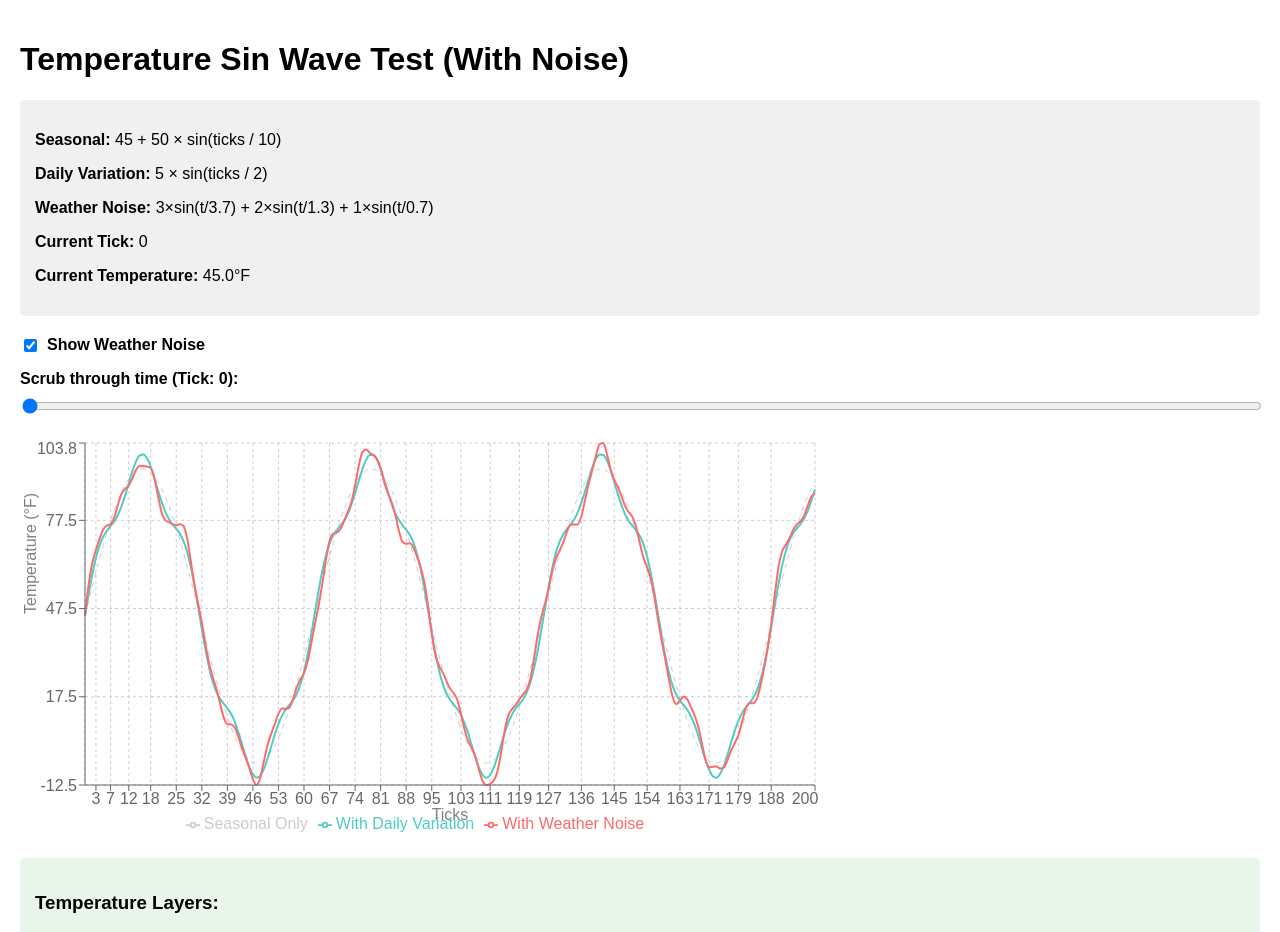
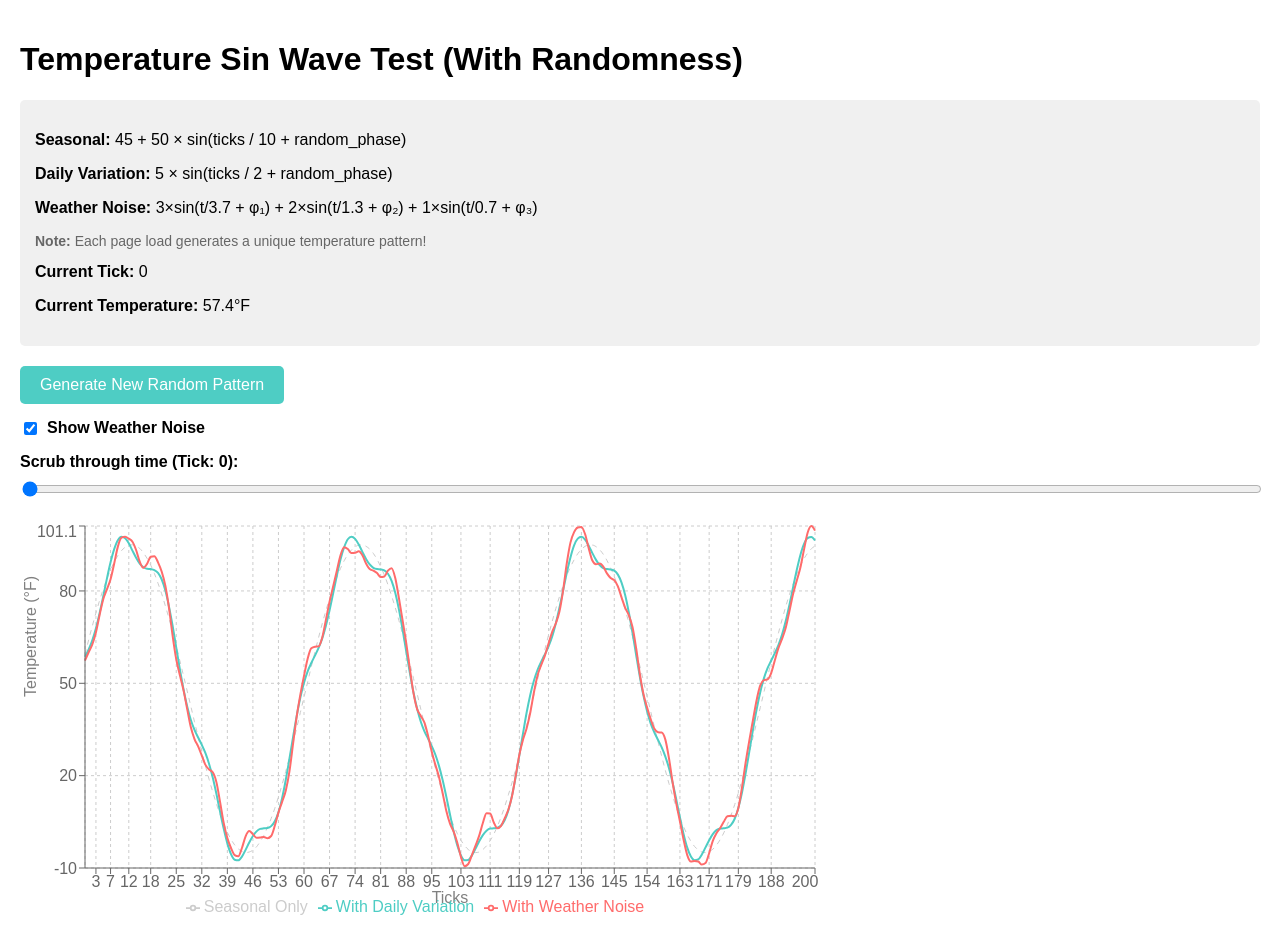
Before and after one commit to BSchoenth245/population-sim-React-, a React (Create React App) app: page / in a window 1280 px wide. Shown: the top 932 px of the page. Built offline with nearby package versions, Linux system fonts and the light colour scheme.

Commit message:
Added temperature variations

```diff
--- a/src/TempTest.js
+++ b/src/TempTest.js
@@ -6,57 +6,87 @@ function TemperatureTest() {
   const [currentTick, setCurrentTick] = useState(0);
   const [showNoise, setShowNoise] = useState(true);
 
-  // Generate initial data - showing multiple cycles
+  // Generate random phase offsets once when component loads
+  const [phases] = useState({
+    seasonal: Math.random() * Math.PI * 2,
+    daily: Math.random() * Math.PI * 2,
+    noise1: Math.random() * Math.PI * 2,
+    noise2: Math.random() * Math.PI * 2,
+    noise3: Math.random() * Math.PI * 2
+  });
+
+  // Function to calculate temperature with phases
+  const calculateTemp = (tick) => {
+    const seasonalTemp = 45 + 50 * Math.sin(tick / 10 + phases.seasonal);
+    const dailyVariation = 5 * Math.sin(tick / 2 + phases.daily);
+    const weatherNoise =
+      3 * Math.sin(tick / 3.7 + phases.noise1) +
+      2 * Math.sin(tick / 1.3 + phases.noise2) +
+      1 * Math.sin(tick / 0.7 + phases.noise3);
+
+    return {
+      seasonal: seasonalTemp,
+      withDaily: seasonalTemp + dailyVariation,
+      withNoise: seasonalTemp + dailyVariation + weatherNoise
+    };
+  };
+
+  // Generate initial data
   useEffect(() => {
     const tempData = [];
     for (let tick = 0; tick <= 200; tick++) {
-      // Base seasonal temperature
-      const seasonalTemp = 45 + 50 * Math.sin(tick / 10);
-
-      // Daily variation
-      const dailyVariation = 5 * Math.sin(tick / 2);
-
-      // Weather noise (multiple sine waves at different frequencies)
-      const weatherNoise =
-        3 * Math.sin(tick / 3.7) +
-        2 * Math.sin(tick / 1.3) +
-        1 * Math.sin(tick / 0.7);
-
-      const temperatureWithNoise = seasonalTemp + dailyVariation + weatherNoise;
-      const temperatureSmooth = seasonalTemp + dailyVariation;
-
+      const temps = calculateTemp(tick);
       tempData.push({
         tick: tick,
-        temperatureWithNoise: Math.round(temperatureWithNoise * 10) / 10,
-        temperatureSmooth: Math.round(temperatureSmooth * 10) / 10,
-        seasonal: Math.round(seasonalTemp * 10) / 10
+        temperatureWithNoise: Math.round(temps.withNoise * 10) / 10,
+        temperatureSmooth: Math.round(temps.withDaily * 10) / 10,
+        seasonal: Math.round(temps.seasonal * 10) / 10
       });
     }
     setData(tempData);
-  }, []);
+  }, [phases]);
 
   // Calculate current temperature
-  const seasonalTemp = 45 + 50 * Math.sin(currentTick / 10);
-  const dailyVariation = 5 * Math.sin(currentTick / 2);
-  const weatherNoise =
-    3 * Math.sin(currentTick / 3.7) +
-    2 * Math.sin(currentTick / 1.3) +
-    1 * Math.sin(currentTick / 0.7);
-  const currentTemp = seasonalTemp + dailyVariation + weatherNoise;
+  const currentTemps = calculateTemp(currentTick);
+  const currentTemp = currentTemps.withNoise;
+
+  // Function to regenerate with new random phases
+  const regenerate = () => {
+    window.location.reload();
+  };
 
   return (
     <div style={{ padding: '20px', fontFamily: 'Arial, sans-serif' }}>
-      <h1>Temperature Sin Wave Test (With Noise)</h1>
+      <h1>Temperature Sin Wave Test (With Randomness)</h1>
 
       <div style={{ marginBottom: '20px', padding: '15px', backgroundColor: '#f0f0f0', borderRadius: '5px' }}>
-        <p><strong>Seasonal:</strong> 45 + 50 × sin(ticks / 10)</p>
-        <p><strong>Daily Variation:</strong> 5 × sin(ticks / 2)</p>
-        <p><strong>Weather Noise:</strong> 3×sin(t/3.7) + 2×sin(t/1.3) + 1×sin(t/0.7)</p>
+        <p><strong>Seasonal:</strong> 45 + 50 × sin(ticks / 10 + random_phase)</p>
+        <p><strong>Daily Variation:</strong> 5 × sin(ticks / 2 + random_phase)</p>
+        <p><strong>Weather Noise:</strong> 3×sin(t/3.7 + φ₁) + 2×sin(t/1.3 + φ₂) + 1×sin(t/0.7 + φ₃)</p>
+        <p style={{ marginTop: '10px', fontSize: '14px', color: '#666' }}>
+          <strong>Note:</strong> Each page load generates a unique temperature pattern!
+        </p>
         <p style={{ marginTop: '10px' }}><strong>Current Tick:</strong> {currentTick}</p>
         <p><strong>Current Temperature:</strong> {currentTemp.toFixed(1)}°F</p>
       </div>
 
       <div style={{ marginBottom: '20px' }}>
+        <button
+          onClick={regenerate}
+          style={{
+            padding: '10px 20px',
+            fontSize: '16px',
+            cursor: 'pointer',
+            backgroundColor: '#4ecdc4',
+            color: 'white',
+            border: 'none',
+            borderRadius: '5px',
+            marginBottom: '15px'
+          }}
+        >
+          Generate New Random Pattern
+        </button>
+
         <label style={{ display: 'flex', alignItems: 'center', marginBottom: '10px' }}>
           <input
             type="checkbox"
@@ -123,15 +153,13 @@ function TemperatureTest() {
       </LineChart>
 
       <div style={{ marginTop: '20px', padding: '15px', backgroundColor: '#e8f5e9', borderRadius: '5px' }}>
-        <h3>Temperature Layers:</h3>
+        <h3>How Randomness Works:</h3>
         <ul>
-          <li><strong>Gray dashed line:</strong> Seasonal baseline (smooth yearly cycle)</li>
-          <li><strong>Cyan line:</strong> + Daily temperature swings (~5°F)</li>
-          <li><strong>Red line:</strong> + Weather noise (realistic unpredictability)</li>
+          <li><strong>Phase offsets:</strong> Each sine wave starts at a random point in its cycle</li>
+          <li><strong>Smooth but unique:</strong> Pattern is different every time, but still realistic</li>
+          <li><strong>Click "Generate New Random Pattern"</strong> to see a completely different temperature curve!</li>
+          <li><strong>Same simulation run:</strong> Temperature stays consistent within one simulation</li>
         </ul>
-        <p style={{ marginTop: '10px' }}>
-          <strong>Toggle the checkbox</strong> to see how the weather noise layer adds realistic variation!
-        </p>
       </div>
     </div>
   );
```
